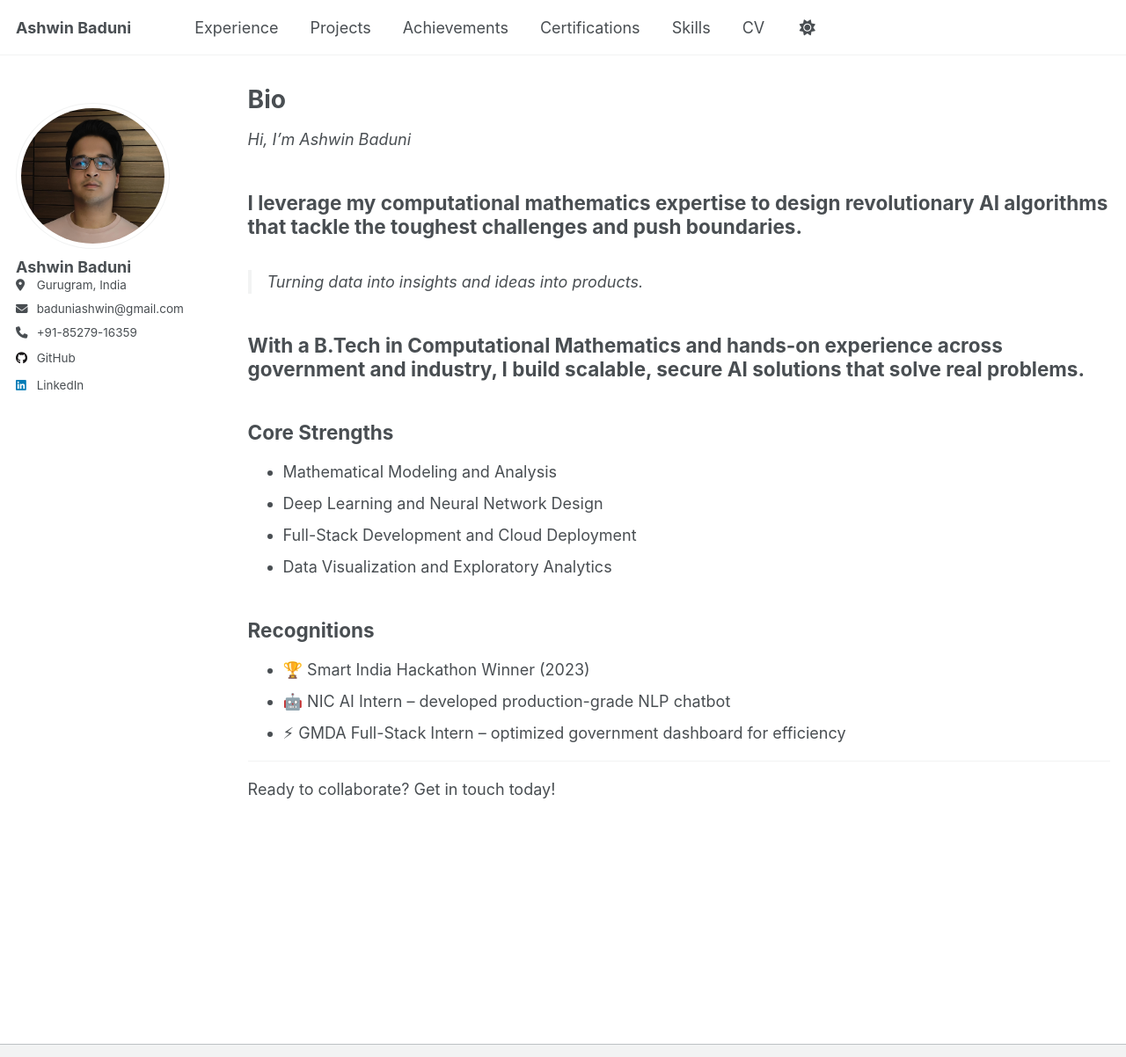
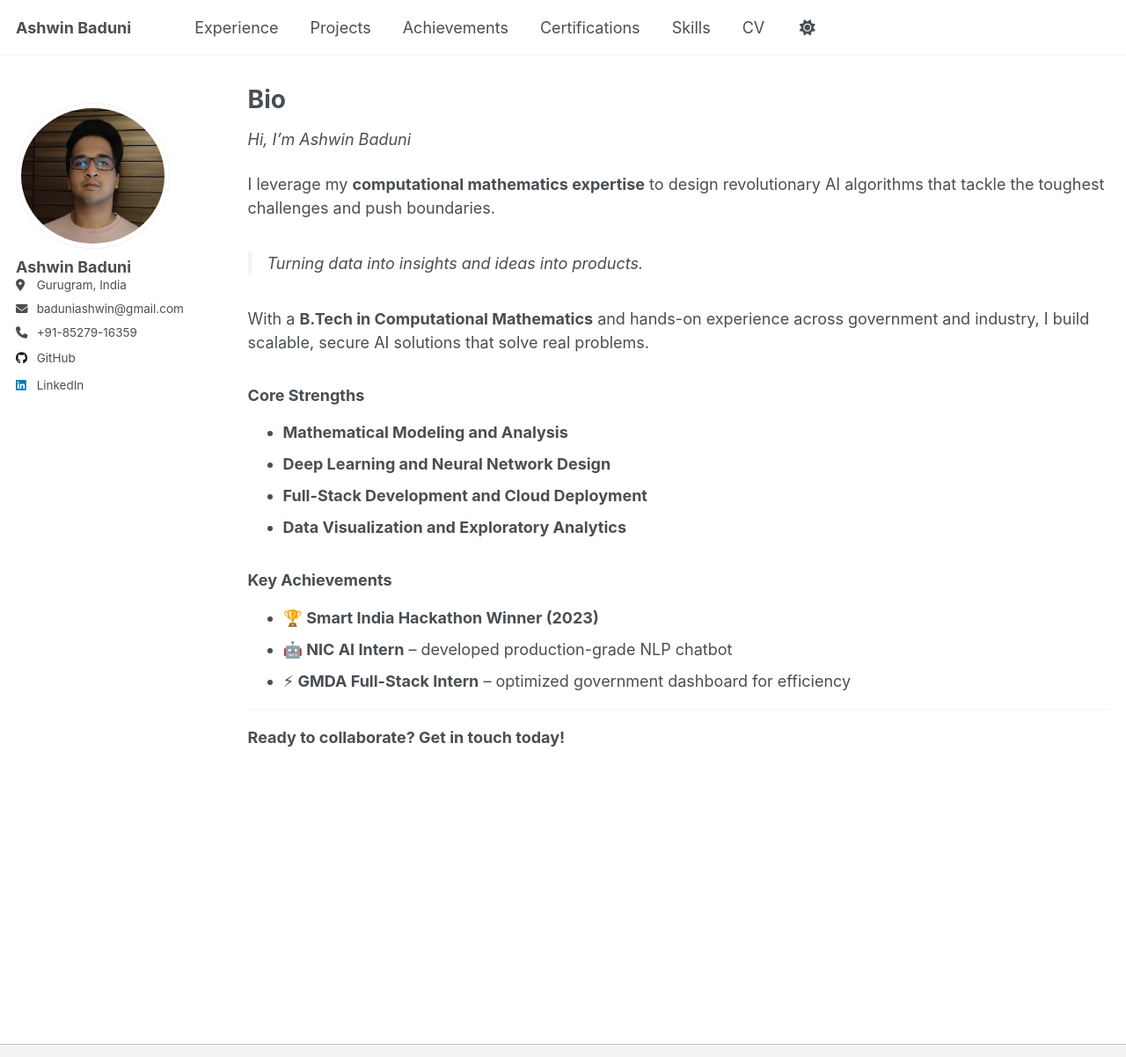
Before and after one commit to Ashwin-Baduni/ashwin-baduni.github.io, a Jekyll site: the page built from _pages/about.md, in a window 1280 px wide and 1324 px high, cut to the strip 0-1202 px from the top of the window. Shown: the whole strip at 88% size. Built offline with Jekyll 4.4.1, drawn with Linux system fonts in a browser that asks for light colours.

Commit message:
Update about.md

```diff
--- a/_pages/about.md
+++ b/_pages/about.md
@@ -5,25 +5,25 @@ permalink: /
 author_profile: true
 ---
 
+*Hi, I'm Ashwin Baduni*
 
- *Hi, I’m Ashwin Baduni*
-## I leverage my computational mathematics expertise to design revolutionary AI algorithms that tackle the toughest challenges and push boundaries.
+I leverage my **computational mathematics expertise** to design revolutionary AI algorithms that tackle the toughest challenges and push boundaries.
 
 > Turning data into insights and ideas into products.
 
-## With a B.Tech in Computational Mathematics and hands-on experience across government and industry, I build scalable, secure AI solutions that solve real problems.
+With a **B.Tech in Computational Mathematics** and hands-on experience across government and industry, I build scalable, secure AI solutions that solve real problems.
 
-## Core Strengths
-- Mathematical Modeling and Analysis
-- Deep Learning and Neural Network Design
-- Full-Stack Development and Cloud Deployment
-- Data Visualization and Exploratory Analytics
+### Core Strengths
+- **Mathematical Modeling and Analysis**
+- **Deep Learning and Neural Network Design**
+- **Full-Stack Development and Cloud Deployment**
+- **Data Visualization and Exploratory Analytics**
 
-## Recognitions
-- 🏆 Smart India Hackathon Winner (2023)
-- 🤖 NIC AI Intern – developed production-grade NLP chatbot
-- ⚡ GMDA Full-Stack Intern – optimized government dashboard for efficiency
+### Key Achievements
+- **🏆 Smart India Hackathon Winner (2023)**
+- **🤖 NIC AI Intern** – developed production-grade NLP chatbot
+- **⚡ GMDA Full-Stack Intern** – optimized government dashboard for efficiency
 
 ---
 
-Ready to collaborate? Get in touch today!
+**Ready to collaborate? Get in touch today!**
```
